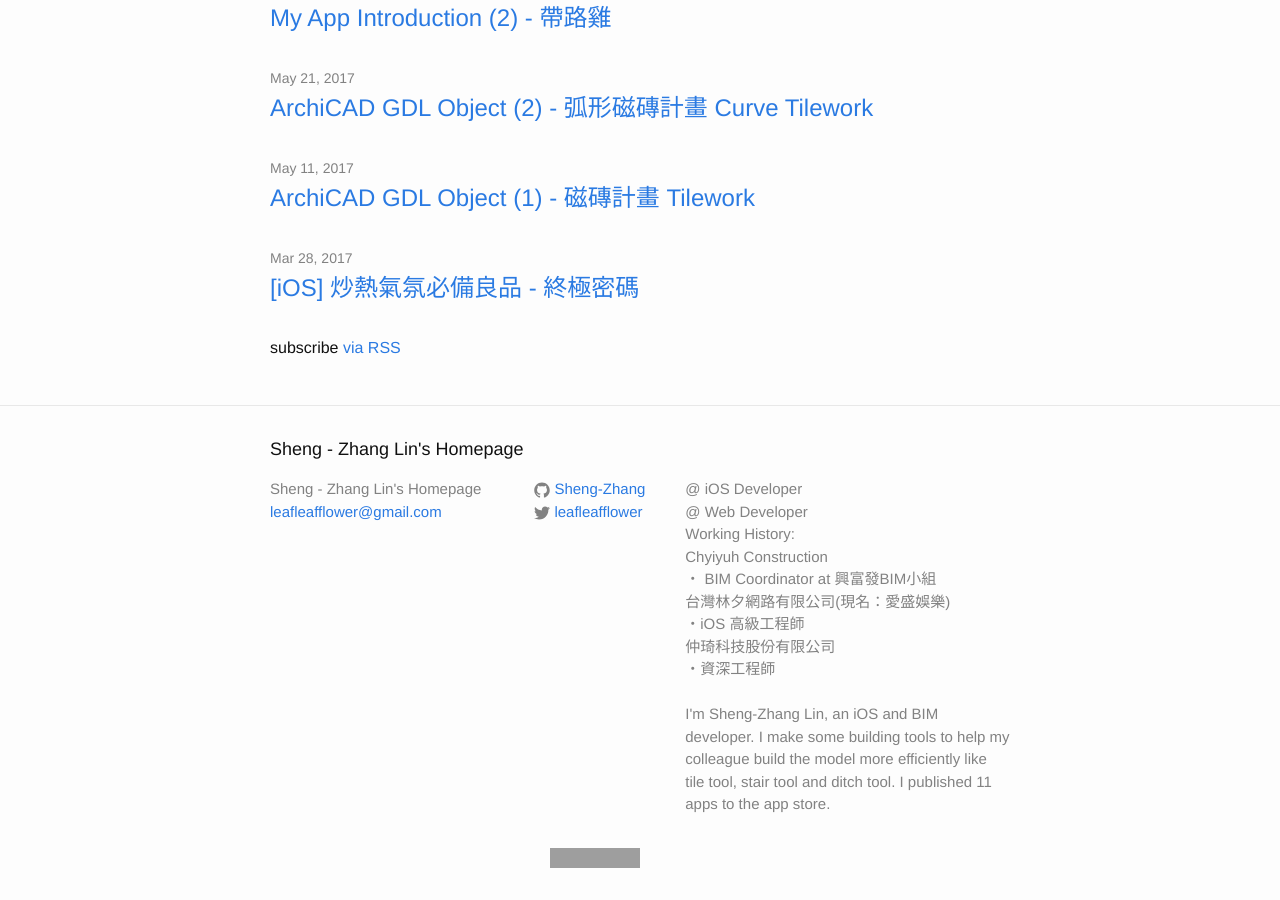
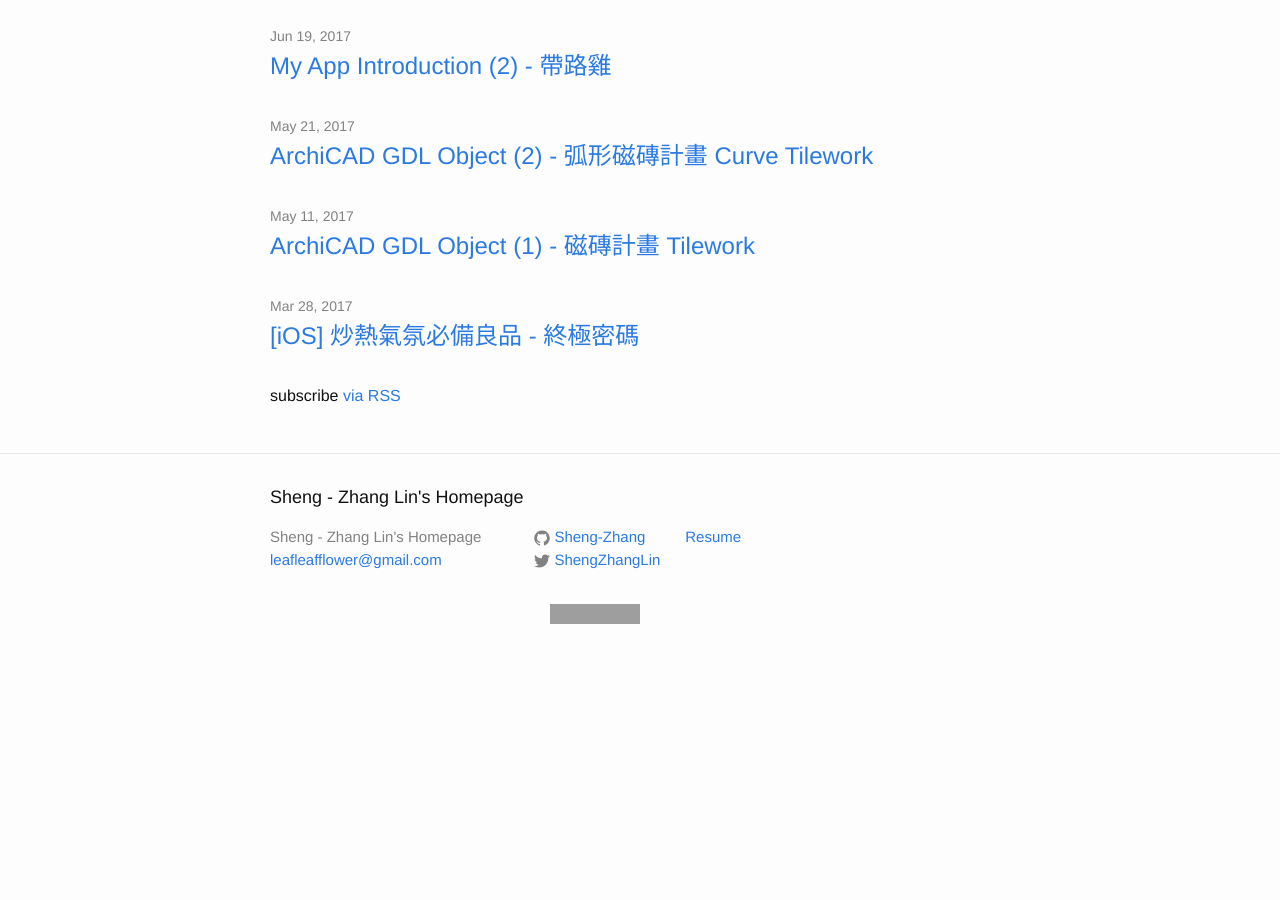
Before and after one commit to Sheng-Zhang/Sheng-Zhang.github.io, a Jekyll site: the page built from index.html, in a window 1280 px wide and 900 px high, scrolled down 1747 px. Built offline with Jekyll 4.4.1, drawn with Linux system fonts in a browser that asks for light colours; after the commit the page ends 2402 px from its top, so only the background shows below that; grey boxes are pictures that could not be loaded.

Commit message:
Add Google Doc resume.

```diff
--- a/_config.yml
+++ b/_config.yml
@@ -9,24 +9,11 @@
 title: Sheng - Zhang Lin's Homepage
 email: leafleafflower@gmail.com
 description: > # this means to ignore newlines until "baseurl:"
-  @ iOS Developer</br>
-  @ Web Developer</br>
-  Working History:</br>
-  Chyiyuh Construction</br>
-  ・ BIM Coordinator at 興富發BIM小組</br>
-  台灣林夕網路有限公司(現名：愛盛娛樂)</br>
-  ・iOS 高級工程師</br>
-  仲琦科技股份有限公司</br>
-  ・資深工程師</br>
+  <a href="https://docs.google.com/document/d/173TM5dFUto2einRPdmwwAhWJAGpy2prtKXd705HSWZE/edit?usp=sharing">Resume</a></br>
 
-  </br>
-  I'm Sheng-Zhang Lin, an iOS and BIM developer. I make
-  some building tools to help my colleague build the model
-  more efficiently like tile tool, stair tool and ditch tool.
-  I published 11 apps to the app store.
 baseurl: "" # the subpath of your site, e.g. /blog
 url: "https://sheng-zhang.github.io" # the base hostname & protocol for your site
-twitter_username: leafleafflower
+twitter_username: ShengZhangLin
 github_username:  Sheng-Zhang
 
 # Build settings
```
